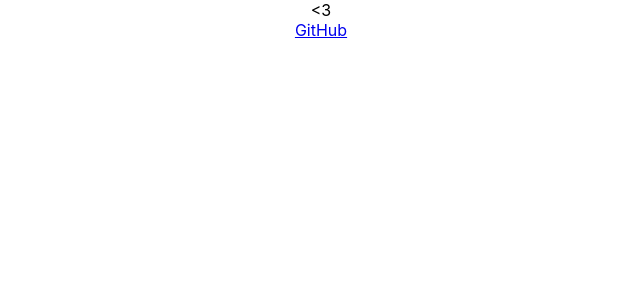
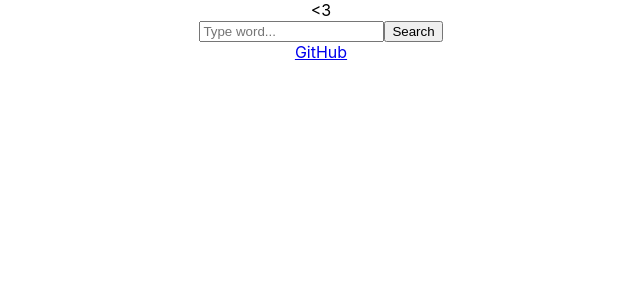
Before and after one commit to TheSmilycake/dictionary-search, a React (Create React App) app: page / in a window 1280 px wide. Shown: the top 300 px of the page, without its empty margins (319-959 px from the left). Built offline with nearby package versions, Linux system fonts and the light colour scheme.

Commit message:
Add Search form

```diff
--- a/src/App.js
+++ b/src/App.js
@@ -1,9 +1,11 @@
 import './App.css';
+import Dictionary from "./Dictionary";
 
 function App() {
   return (
     <div className="App">
       <span>{"<3"}</span>
+        <Dictionary/>
         <footer><a href="https://github.com/TheSmilycake/dictionary-search">GitHub</a></footer>
     </div>
   );
--- /dev/null
+++ b/src/Dictionary.js
@@ -0,0 +1,27 @@
+import React, { useState } from 'react';
+
+
+export default function Dictionary(props) {
+    const [searchText, setSearchText] = useState("");
+    function updateSearch(event) {
+        setSearchText(event.target.value);
+    }
+
+    function handleSubmit(event) {
+        event.preventDefault();
+        console.log(searchText);
+    }
+   return (<div className="Dictionary">
+        <form onSubmit={handleSubmit}>
+            <input type='text' placeholder='Type word...' onChange={updateSearch}/>
+            <input type={'submit'} value={'Search'}/>
+        </form>
+       <div>
+           {searchText}
+       </div>
+    </div>);
+}
+
+// Dictionary.defaultProps = {
+//
+// }
```
